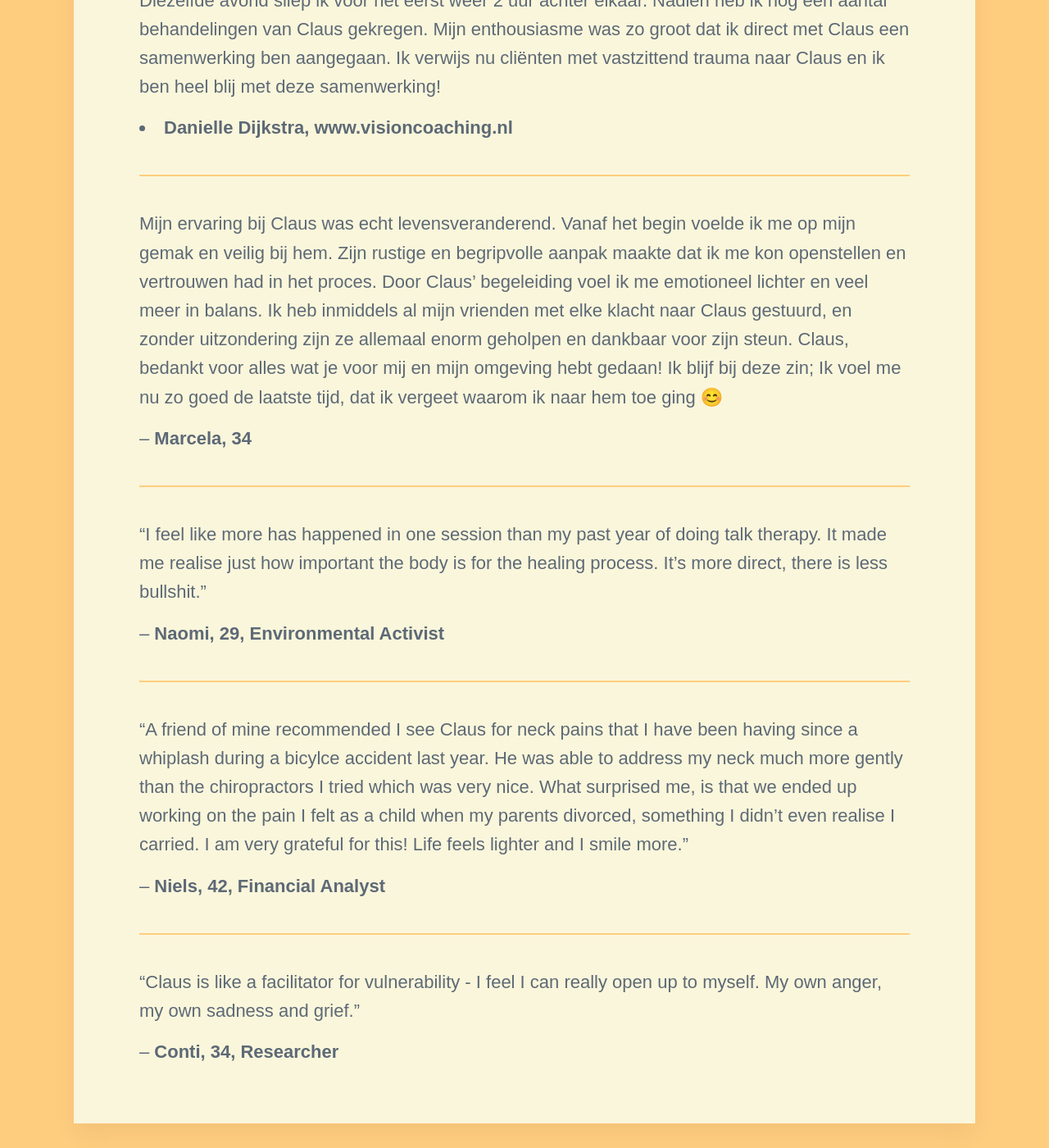
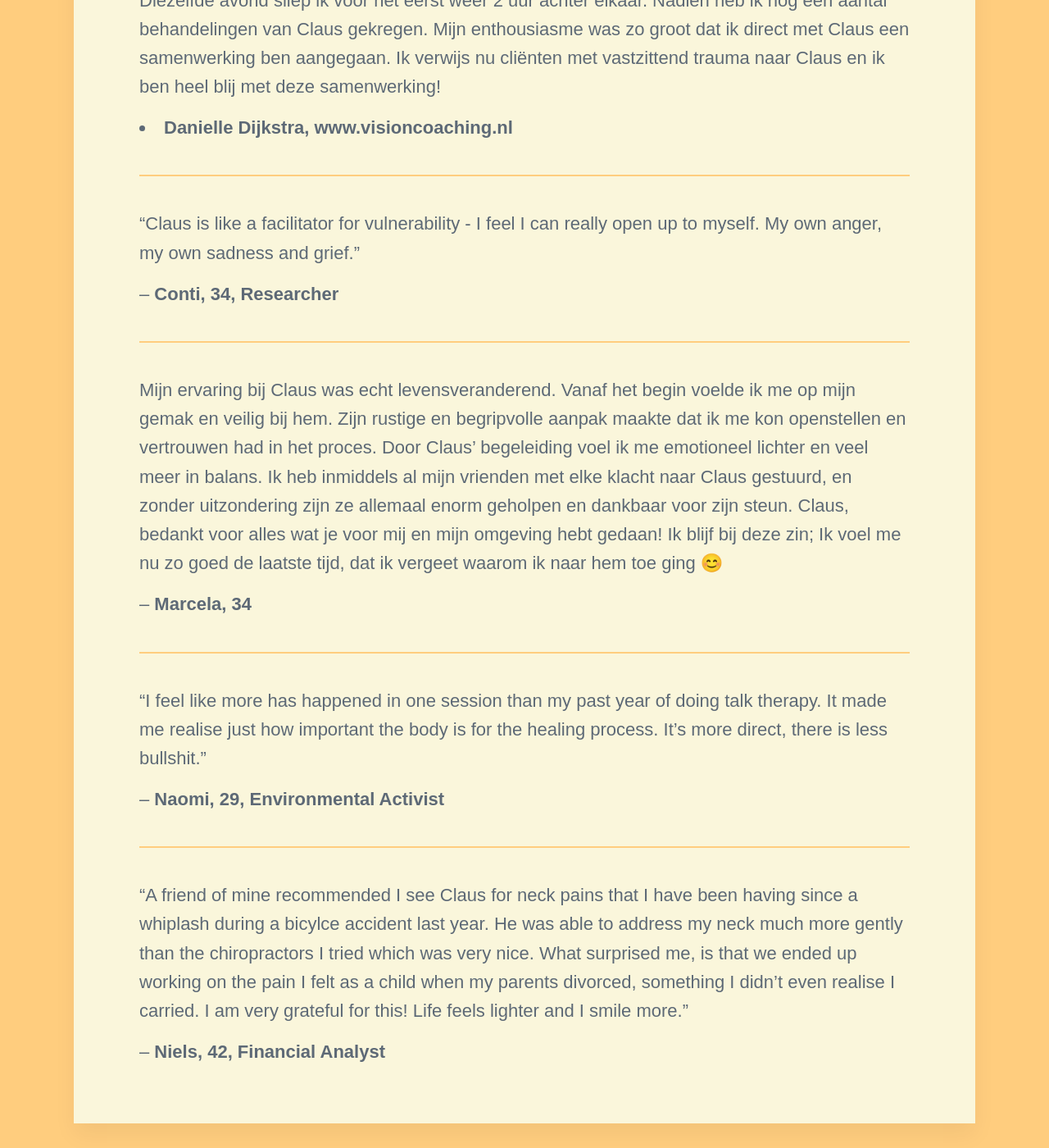
Before and after one commit to threekeytherapy/threekeytherapy.com, a Jekyll site: the page built from _pages/testimonials.md, in a window 1280 px wide and 1400 px high, scrolled down 1440 px. Shown: the whole window at 82% size. Built offline with Jekyll 4.4.1, drawn with Linux system fonts in a browser that asks for light colours; nearby versions of some CDN libraries; some web fonts are replaced; part of the change alters nothing that is shown.

```diff
--- a/_pages/testimonials.md
+++ b/_pages/testimonials.md
@@ -22,6 +22,12 @@ Diezelfde avond sliep ik voor het eerst weer 2 uur achter elkaar.  Nadien heb ik
 
 ---
 
+"Claus is like a facilitator for vulnerability - I feel I can really open up to myself. My own anger, my own sadness and grief."
+
+– **Conti, 34, Researcher**
+
+---
+
 Mijn ervaring bij Claus was echt levensveranderend. Vanaf het begin voelde ik me op mijn gemak en veilig bij hem. Zijn rustige en begripvolle aanpak maakte dat ik me kon openstellen en vertrouwen had in het proces. Door Claus' begeleiding voel ik me emotioneel lichter en veel meer in balans. Ik heb inmiddels al mijn vrienden met elke klacht naar Claus gestuurd, en zonder uitzondering zijn ze allemaal enorm geholpen en dankbaar voor zijn steun. Claus, bedankt voor alles wat je voor mij en mijn omgeving hebt gedaan! Ik blijf bij deze zin; Ik voel me nu zo goed de laatste tijd, dat ik vergeet waarom ik naar hem toe ging 😊
 
 – **Marcela, 34**
@@ -37,9 +43,3 @@ Mijn ervaring bij Claus was echt levensveranderend. Vanaf het begin voelde ik me
 "A friend of mine recommended I see Claus for neck pains that I have been having since a whiplash during a bicylce accident last year. He was able to address my neck much more gently than the chiropractors I tried which was very nice. What surprised me, is that we ended up working on the pain I felt as a child when my parents divorced, something I didn't even realise I carried. I am very grateful for this! Life feels lighter and I smile more."
 
 – **Niels, 42, Financial Analyst**
-
----
-
-"Claus is like a facilitator for vulnerability - I feel I can really open up to myself. My own anger, my own sadness and grief."
-
-– **Conti, 34, Researcher**
```
